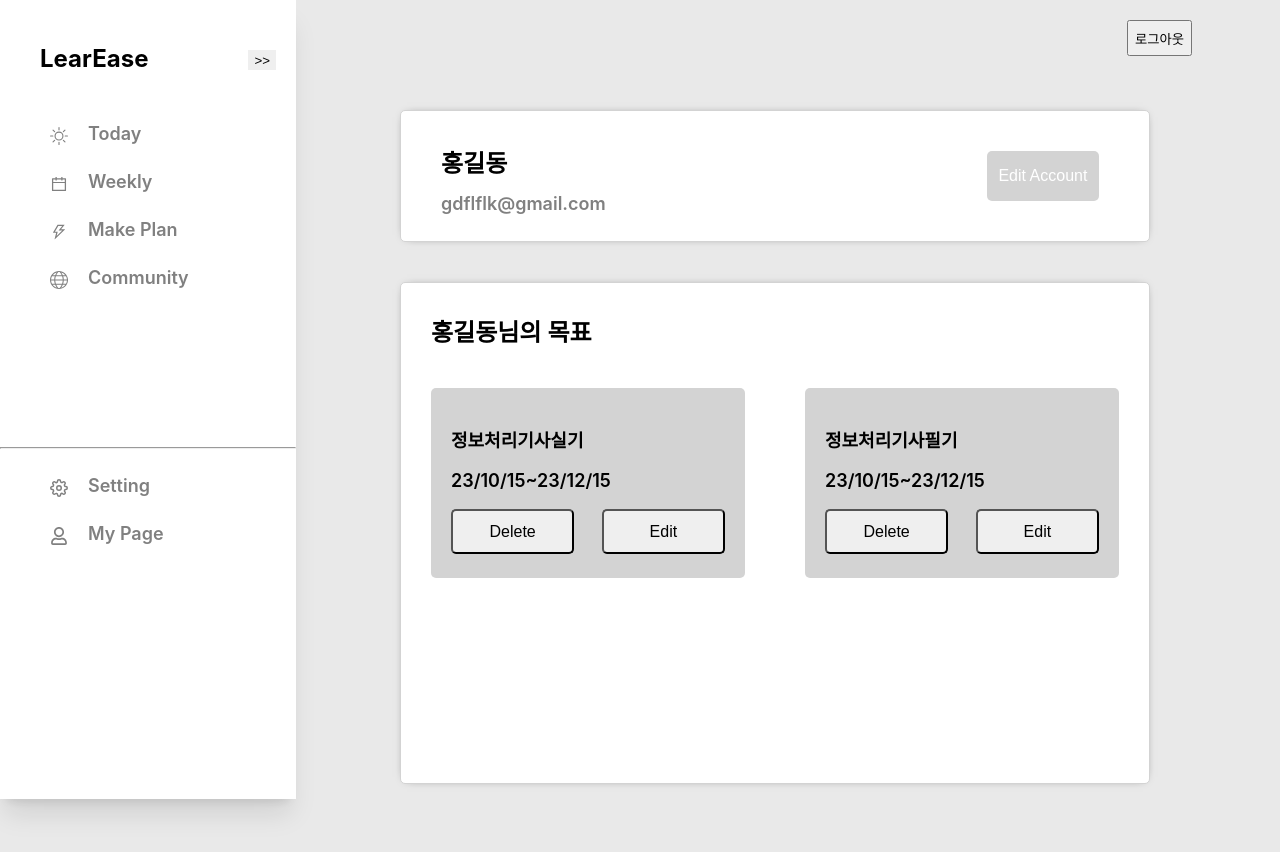
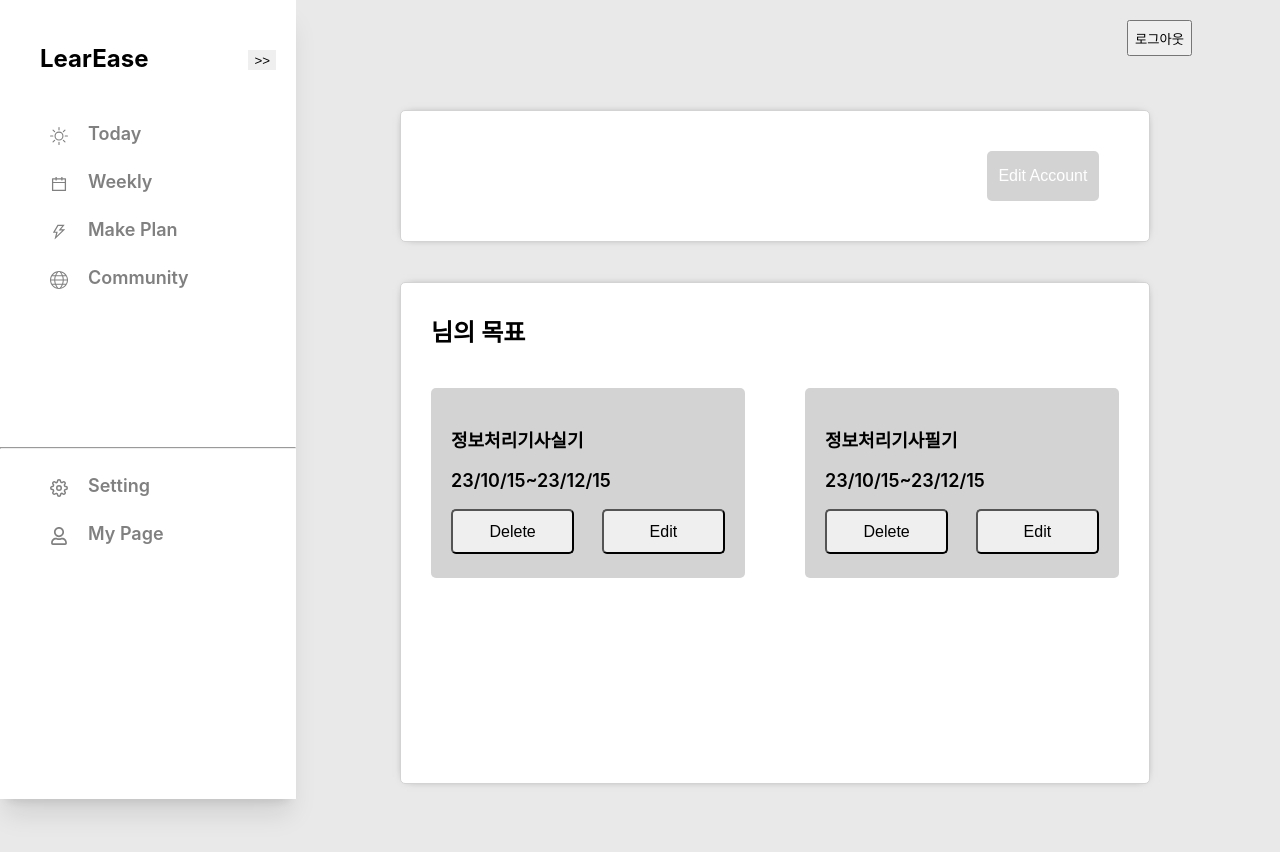
Before and after one commit to InQ-InQ-InQ-InQ-InQ/LearnEase_FE, a React (Create React App) app in the folder frontend/: page /profile in a window 1280 px wide. Shown: the top 852 px of the page. Built offline with nearby package versions, Linux system fonts and the light colour scheme; no server answers.

Commit message:
fix: Header,Mypage 토큰 버그 수정

```diff
--- a/frontend/src/component/Header.jsx
+++ b/frontend/src/component/Header.jsx
@@ -5,19 +5,24 @@ import styles from '../style/Header.module.css';
 
 function Header() {
   const accessToken = sessionStorage.getItem('accessToken');
-  const [userInfo, setUserInfo] = useState('');
+  const [userInfo, setUserInfo] = useState({});
   const navigate = useNavigate();
 
   useEffect(() => {
-    const user = async () => {
+    const getUserInfo = async () => {
       try {
-        const response = await axios.get('/api/me');
+        const response = await axios.get('/api/me', {
+          headers: {
+            Authorization: `Bearer ${accessToken}`,
+          },
+        });
+        console.log('사용자 데이터 가져오기 성공:', response.data);
         setUserInfo(response.data);
       } catch (error) {
-        console.log('사용자 정보를 가져오지 못했습니다', error);
+        console.log('사용자 데이터를 가져오기 실패', error);
       }
     };
-    user();
+    getUserInfo();
   }, [accessToken]);
 
   const handleLogout = () => {
@@ -27,15 +32,17 @@ function Header() {
       console.log('로그아웃 되었습니다.');
     }
   };
+
   return (
     <div className={styles.miniinfo}>
       <div className={styles.headwrap}>
         <p className={styles.nickname}>
-          {userInfo && userInfo.nickname}
+          {userInfo ? userInfo.nickname : 'Guest'}
         </p>
         <button type="button" className={styles.logout} onClick={handleLogout}>로그아웃</button>
       </div>
     </div>
   );
 }
+
 export default Header;
--- a/frontend/src/page/MyPage.jsx
+++ b/frontend/src/page/MyPage.jsx
@@ -7,8 +7,7 @@ import Header from '../component/Header';
 
 function MyPage() {
   const accessToken = sessionStorage.getItem('accessToken');
-  const [userName, setUserName] = useState('');
-  const [userEmail, setUserEmail] = useState('');
+  const [userInfo, setUserInfo] = useState('');
   const [editAccount, setEditAccount] = useState(false);
   const [goals, setGoals] = useState([
     { id: 1, name: '정보처리기사실기', date: '23/10/15~23/12/15' },
@@ -16,23 +15,20 @@ function MyPage() {
   ]);
 
   useEffect(() => {
-    async function getProfile() {
+    const getUserInfo = async () => {
       try {
-        const response = await axios.get('/api/users/profile', {
+        const response = await axios.get('/api/me', {
           headers: {
             Authorization: `Bearer ${accessToken}`,
           },
         });
         console.log('사용자 데이터 가져오기 성공:', response.data);
-
-        const user = response.data;
-        setUserName(user.userName);
-        setUserEmail(user.userEmail);
+        setUserInfo(response.data);
       } catch (error) {
-        console.error('프로필 가져오기 실패', error);
+        console.error('사용자 데이터 가져오기 실패', error);
       }
-    }
-    getProfile();
+    };
+    getUserInfo();
   }, [accessToken]);
 
   const editHandler = () => {
@@ -60,20 +56,17 @@ function MyPage() {
         <div className={styles.headprofile}>
           <div className={styles.userinfo}>
             <p className={styles.text}>
-              홍길동
-              {userName}
+              {userInfo && userInfo.nickname}
             </p>
             <p className={styles.mail}>
-              gdflflk@gmail.com
-              {userEmail}
+              {userInfo && userInfo.loginId}
             </p>
           </div>
           <button type="button" className={styles.profileeditbtn} onClick={editHandler}>Edit Account</button>
         </div>
         <div className={styles.bodyprofile}>
           <p className={styles.text1}>
-            홍길동
-            {userName}
+            {userInfo && userInfo.nickname}
             님의 목표
           </p>
           {' '}
```
